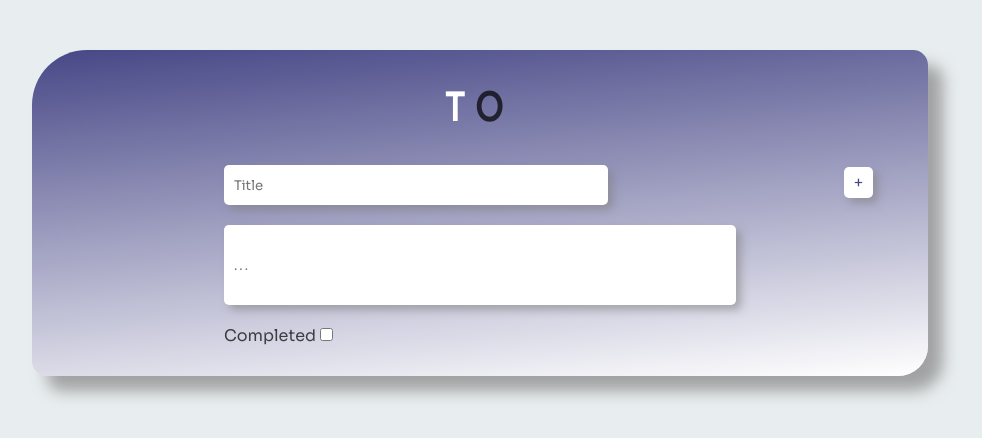
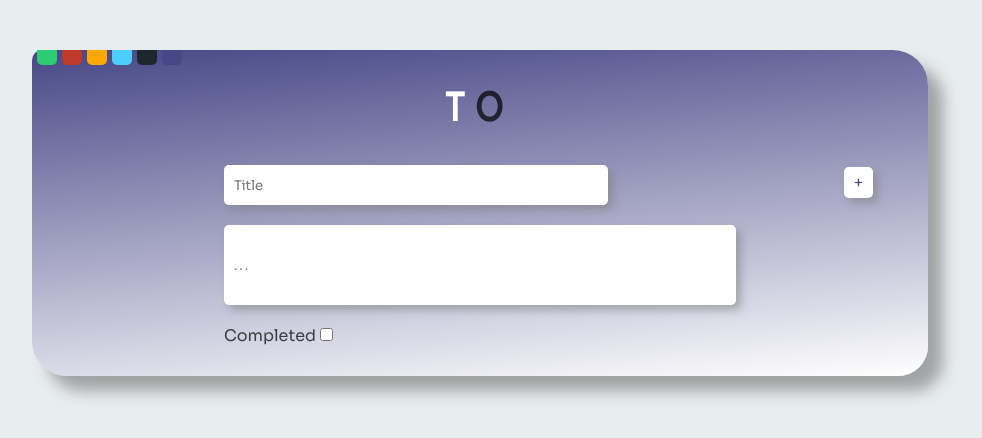
Before and after one commit to shadybassily/Todo-App, a plain HTML site: page index.html in a window 1280 px wide. Shown: the whole page, without its empty margins (160-1142 px from the left). Drawn offline with Linux system fonts and the light colour scheme; a web font is replaced by a local one.

Commit message:
adding themes

```diff
--- a/app.js
+++ b/app.js
@@ -1,7 +1,12 @@
+let r = document.querySelector(":root");
 let container = document.getElementById("container");
 let taskForm = document.forms["new-task-form"];
 let tasksDisplayer = document.getElementById("tasks-displayer");
 let totalTasks = document.getElementById("total-tasks");
+let colors = ["#2ecc71", "#c0392b", "#ffa801", "#4bcffa", "#1e272e", "#474787"];
+let colorsHolder;
+//creating themes
+createPallete(colors);
 
 class Task {
   constructor(title, body, completed) {
@@ -206,3 +211,32 @@ function calcTotalTasks() {
   let completedTasks = tasksDisplayer.querySelectorAll(".done").length;
   totalTasks.innerHTML = completedTasks + "/" + total;
 }
+
+function createPallete(colors) {
+  colorsHolder = document.querySelector(".colors-holder");
+
+  //looping over the available colors
+  //creating and adding class
+  colors.forEach((color) => {
+    let singleColor = document.createElement("div");
+    singleColor.style.backgroundColor = `${color}`;
+    singleColor.classList.add("theme-color");
+    colorsHolder.append(singleColor);
+  });
+}
+
+colorsHolder.addEventListener('click', changeTheme)
+
+function changeTheme(e){
+  let selectedTheme = e.target.style.backgroundColor
+  r.style.setProperty('--secondary', selectedTheme);
+}
+
+// changeThemeBtn.addEventListener('click', ()=>{
+//   changeTheme(r)
+// })
+
+// function changeTheme(r){
+//   r.style.setProperty('--secondary', 'lightblue');
+
+// }
--- a/index.html
+++ b/index.html
@@ -32,7 +32,9 @@
     <title>TODO App</title>
   </head>
   <body>
+
     <div id="container">
+      <div class="colors-holder"></div>
       <h1>
         <div class="t-d">
           <div class="t">
--- a/style.css
+++ b/style.css
@@ -20,6 +20,24 @@ body {
   background-color: #dfe6e9b4;
 }
 
+/* themes */
+.colors-holder{
+  display: flex;
+  position: absolute;
+}
+.theme-color{
+  width: 20px;
+  height: 15px;
+  margin-left: 5px;
+  cursor: pointer;
+  transition:  0.3s;
+  border-radius: 0 0 5px 5px;
+}
+
+.theme-color:hover{
+  height: 25px;
+}
+
 h1 {
   margin: 0 auto;
   padding: 35px 0 15px 0;
@@ -27,8 +45,6 @@ h1 {
   color: rgba(22, 19, 19, 0.826);
   position: relative;
   transform: scaleY(1.2);
-
-
 }
 
 .t-d {
@@ -36,7 +52,6 @@ h1 {
   width: 30px;
   height: 35px;
   overflow: hidden;
-
 }
 .d,
 .t {
@@ -83,6 +98,7 @@ h1 {
   border-top-left-radius: 55px;
   border-bottom-right-radius: 30px;
 
+  border-radius: 10px 35px 30px;
   width: 70%;
   margin: 50px auto;
 
@@ -165,8 +181,8 @@ input[type="submit"]:hover {
   transition: all 0.1s;
   overflow-wrap: break-word;
   border-bottom: 2px solid var(--primary);
+  border-bottom-left-radius: 35px;
   border-bottom-right-radius: 30px;
-
   position: relative;
 }
 
```
